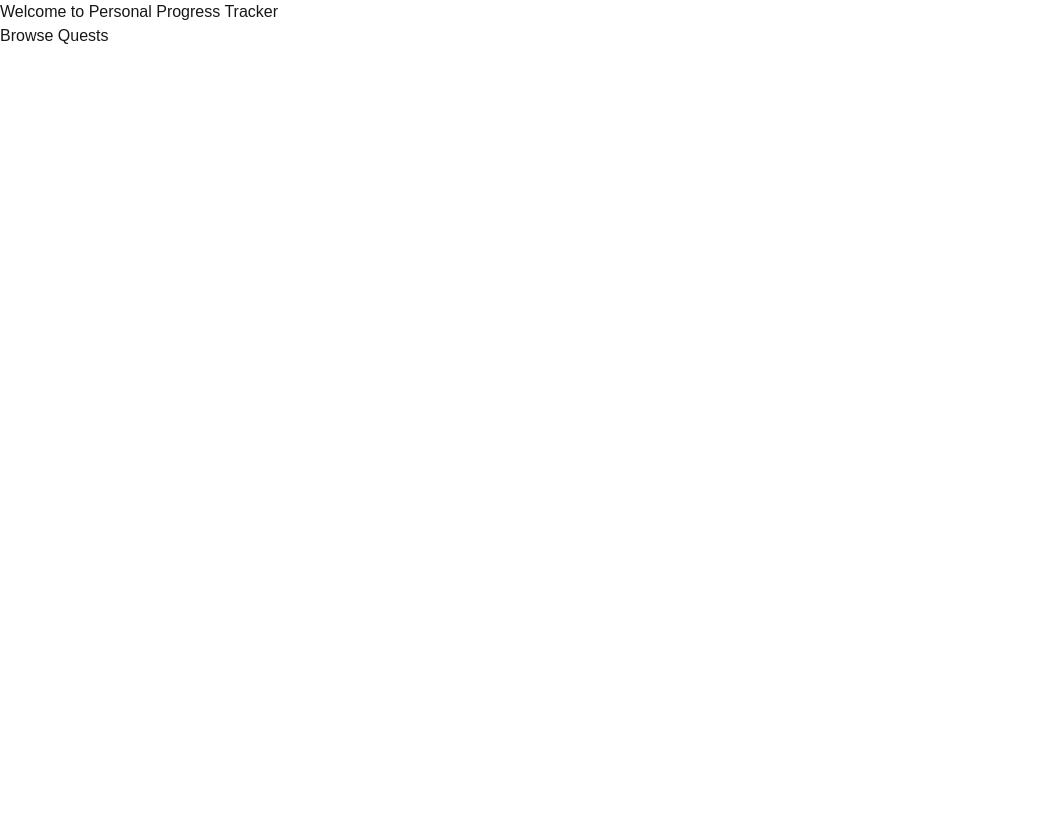
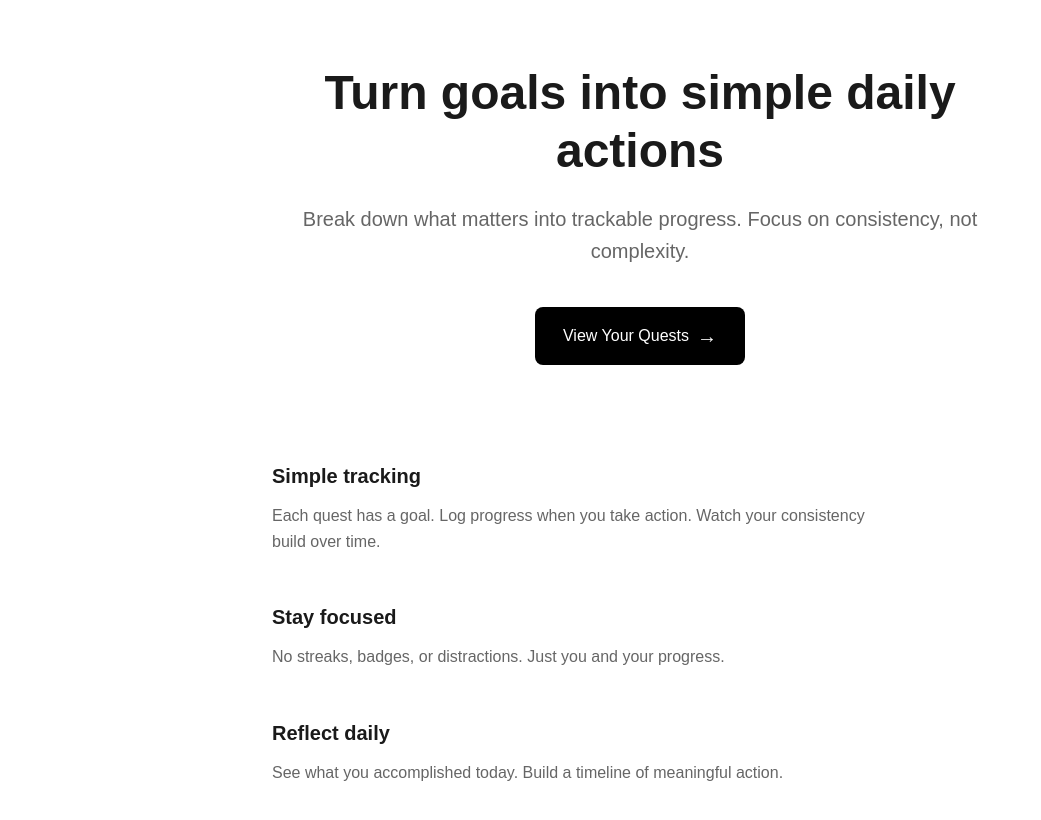
Before and after one commit to Shatbera/personal-progress-tracker, a Next.js app in the folder apps/web/: page / in a window 1280 px wide. Shown: the top 820 px of the page, without its empty margins (0-1041 px from the left). Built offline with nearby package versions, Linux system fonts and the light colour scheme.

Commit message:
#fix create/edit quest bug when reloading, add home page, change some stylings

```diff
--- a/apps/web/app/(quests)/quests/_components/quest-item.tsx
+++ b/apps/web/app/(quests)/quests/_components/quest-item.tsx
@@ -124,20 +124,23 @@ export default function QuestItem({ quest: initialQuest }: { quest: Quest }) {
                     </div>
                 ) : (
                     <div className={styles.progressWrapper}>
+                        <div className={styles.progressHeader}>
+                            <span className={styles.progressLabel}>Progress</span>
+                            <span className={styles.progressNumbers}>
+                                {quest.currentPoints} / {quest.maxPoints}
+                            </span>
+                        </div>
                         <div className={styles.progressBar}>
                             <div
                                 className={styles.progressFill}
                                 style={{ width: `${progressPercentage}%` }}
                             />
-                            <span className={styles.progressText}>
-                                {quest.currentPoints} / {quest.maxPoints}
-                            </span>
                         </div>
                         <button
                             className={styles.logProgressButton}
                             onClick={handleLogProgress}
                         >
-                            Log Progress
+                            + Log Progress
                         </button>
                     </div>
                 )}
--- a/apps/web/app/(quests)/quests/_components/quests-list.module.css
+++ b/apps/web/app/(quests)/quests/_components/quests-list.module.css
@@ -2,5 +2,7 @@
     list-style: none;
     padding: 0;
     margin: 0;
-    max-width: 800px;
+    display: grid;
+    grid-template-columns: repeat(auto-fill, minmax(350px, 1fr));
+    gap: 1.5rem;
 }
--- a/apps/web/app/(quests)/quests/create-quest/page.tsx
+++ b/apps/web/app/(quests)/quests/create-quest/page.tsx
@@ -3,36 +3,13 @@
 import { useRouter } from 'next/navigation';
 import CreateOrEditQuestForm from '../_components/create-or-edit-quest-form';
 import styles from './page.module.css';
-import { Quest } from '../../types';
-import { useEffect, useState } from 'react';
-import { getQuestById } from '@/lib/api/quests';
 
-export default function CreateQuestPage({ params }: { params: { id: string } }) {
+export default function CreateQuestPage() {
     const router = useRouter();
-    const [quest, setQuest] = useState<Quest>();
-    const [loading, setLoading] = useState(true);
-
-    useEffect(() => {
-        async function loadQuest() {
-            const { id } = await params;
-            const quest = await getQuestById(id);
-            setQuest(quest);
-            setLoading(false);
-        }
-        loadQuest();
-    }, []);
-
-    if (loading) {
-        return (
-            <div className={styles.overlay}>
-                <div className={styles.modal}>Loading...</div>
-            </div>
-        );
-    }
 
     return (
         <div className={styles.container}>
-            <CreateOrEditQuestForm quest={ quest } onSuccess={() => router.push('/quests')} />
+            <CreateOrEditQuestForm onSuccess={() => router.push('/quests')} />
         </div>
     );
 }
--- a/apps/web/app/(quests)/quests/edit-quest/[id]/page.tsx
+++ b/apps/web/app/(quests)/quests/edit-quest/[id]/page.tsx
@@ -1,15 +1,38 @@
 'use client';
 
 import { useRouter } from 'next/navigation';
+import styles from './page.module.css';
+import { Quest } from '@/app/(quests)/types';
+import { useEffect, useState } from 'react';
+import { getQuestById } from '@/lib/api/quests';
 import CreateOrEditQuestForm from '../../_components/create-or-edit-quest-form';
-import styles from './page.module.css';
 
-export default function EditQuestPage() {
+export default function EditQuestPage({ params }: { params: { id: string } }) {
     const router = useRouter();
+    const [quest, setQuest] = useState<Quest>();
+    const [loading, setLoading] = useState(true);
+
+    useEffect(() => {
+        async function loadQuest() {
+            const { id } = await params;
+            const quest = await getQuestById(id);
+            setQuest(quest);
+            setLoading(false);
+        }
+        loadQuest();
+    }, []);
+
+    if (loading) {
+        return (
+            <div className={styles.overlay}>
+                <div className={styles.modal}>Loading...</div>
+            </div>
+        );
+    }
 
     return (
         <div className={styles.container}>
-            <CreateOrEditQuestForm onSuccess={() => router.push('/quests')} />
+            <CreateOrEditQuestForm quest={ quest } onSuccess={() => router.push('/quests')} />
         </div>
     );
 }
--- a/apps/web/app/(quests)/quests/page.module.css
+++ b/apps/web/app/(quests)/quests/page.module.css
@@ -4,11 +4,44 @@
     margin: 0 auto;
 }
 
+.header {
+    display: flex;
+    justify-content: space-between;
+    align-items: flex-start;
+    margin-bottom: 2rem;
+    gap: 2rem;
+}
+
 .title {
     font-size: 2rem;
-    font-weight: bold;
-    margin-bottom: 1.5rem;
+    font-weight: 600;
+    margin: 0 0 0.5rem 0;
     color: #1a1a1a;
+}
+
+.subtitle {
+    font-size: 1rem;
+    color: #666;
+    margin: 0;
+}
+
+.newQuestButton {
+    display: inline-flex;
+    align-items: center;
+    gap: 0.5rem;
+    background-color: #000;
+    color: #fff;
+    padding: 0.75rem 1.5rem;
+    border-radius: 0.5rem;
+    font-weight: 500;
+    font-size: 0.95rem;
+    text-decoration: none;
+    transition: background-color 0.2s;
+    white-space: nowrap;
+}
+
+.newQuestButton:hover {
+    background-color: #333;
 }
 
 .noQuests {
@@ -19,7 +52,7 @@
 }
 
 .loading {
-    color: #007bff;
+    color: #666;
     padding: 2rem;
     text-align: center;
 }
--- a/apps/web/app/(quests)/quests/page.tsx
+++ b/apps/web/app/(quests)/quests/page.tsx
@@ -1,4 +1,5 @@
 import { Suspense } from "react";
+import Link from "next/link";
 import QuestsList from "./_components/quests-list";
 import { Quest } from "../types";
 import { getQuests } from "@/lib/api/quests";
@@ -17,7 +18,15 @@ async function QuestsContent() {
 export default async function QuestsPage() {
     return (
         <main className={styles.main}>
-            <h1 className={styles.title}>Quests Page</h1>
+            <div className={styles.header}>
+                <div>
+                    <h1 className={styles.title}>Your Quests</h1>
+                    <p className={styles.subtitle}>Track your daily progress toward meaningful goals</p>
+                </div>
+                <Link href="/quests/create-quest" className={styles.newQuestButton} scroll={false}>
+                    + New Quest
+                </Link>
+            </div>
             <Suspense fallback={<p className={styles.loading}>Loading quests...</p>}>
                 <QuestsContent />
             </Suspense>
--- /dev/null
+++ b/apps/web/app/page.module.css
@@ -0,0 +1,80 @@
+.container {
+  max-width: 800px;
+  margin: 0 auto;
+  padding: 4rem 2rem;
+}
+
+.hero {
+  text-align: center;
+  margin-bottom: 6rem;
+}
+
+.title {
+  font-size: 2.5rem;
+  font-weight: 600;
+  color: #1a1a1a;
+  margin-bottom: 1.5rem;
+  line-height: 1.2;
+}
+
+.subtitle {
+  font-size: 1.125rem;
+  color: #666;
+  margin-bottom: 2.5rem;
+  line-height: 1.6;
+}
+
+.button {
+  display: inline-flex;
+  align-items: center;
+  gap: 0.5rem;
+  background-color: #000;
+  color: #fff;
+  padding: 0.875rem 1.75rem;
+  border-radius: 0.5rem;
+  font-weight: 500;
+  text-decoration: none;
+  transition: background-color 0.2s;
+}
+
+.button:hover {
+  background-color: #333;
+}
+
+.arrow {
+  font-size: 1.25rem;
+}
+
+.features {
+  display: flex;
+  flex-direction: column;
+  gap: 3rem;
+}
+
+.feature {
+  text-align: left;
+}
+
+.featureTitle {
+  font-size: 1.25rem;
+  font-weight: 600;
+  color: #1a1a1a;
+  margin-bottom: 0.75rem;
+}
+
+.featureDescription {
+  font-size: 1rem;
+  color: #666;
+  line-height: 1.6;
+  max-width: 600px;
+}
+
+@media (min-width: 768px) {
+  .title {
+    font-size: 3rem;
+  }
+
+  .subtitle {
+    font-size: 1.25rem;
+  }
+}
--- a/apps/web/app/page.tsx
+++ b/apps/web/app/page.tsx
@@ -1,11 +1,44 @@
-import Image from "next/image";
 import Link from "next/link";
+import styles from "./page.module.css";
 
 export default function Home() {
   return (
-    <main>
-      <h1>Welcome to Personal Progress Tracker</h1>
-      <p><Link href="/quests">Browse Quests</Link></p>
+    <main className={styles.container}>
+      <section className={styles.hero}>
+        <h1 className={styles.title}>Turn goals into simple daily actions</h1>
+        <p className={styles.subtitle}>
+          Break down what matters into trackable progress. Focus on consistency,
+          not complexity.
+        </p>
+        <Link href="/quests" className={styles.button}>
+          View Your Quests
+          <span className={styles.arrow}>→</span>
+        </Link>
+      </section>
+
+      <section className={styles.features}>
+        <div className={styles.feature}>
+          <h2 className={styles.featureTitle}>Simple tracking</h2>
+          <p className={styles.featureDescription}>
+            Each quest has a goal. Log progress when you take action. Watch your consistency
+            build over time.
+          </p>
+        </div>
+
+        <div className={styles.feature}>
+          <h2 className={styles.featureTitle}>Stay focused</h2>
+          <p className={styles.featureDescription}>
+            No streaks, badges, or distractions. Just you and your progress.
+          </p>
+        </div>
+
+        <div className={styles.feature}>
+          <h2 className={styles.featureTitle}>Reflect daily</h2>
+          <p className={styles.featureDescription}>
+            See what you accomplished today. Build a timeline of meaningful action.
+          </p>
+        </div>
+      </section>
     </main>
   );
 }
```
Also changed, not shown: apps/web/app/(quests)/quests/_components/quest-item.module.css (+63 -62 lines).
